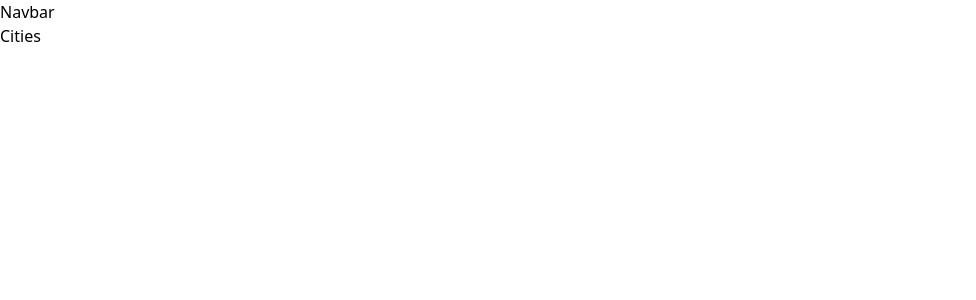
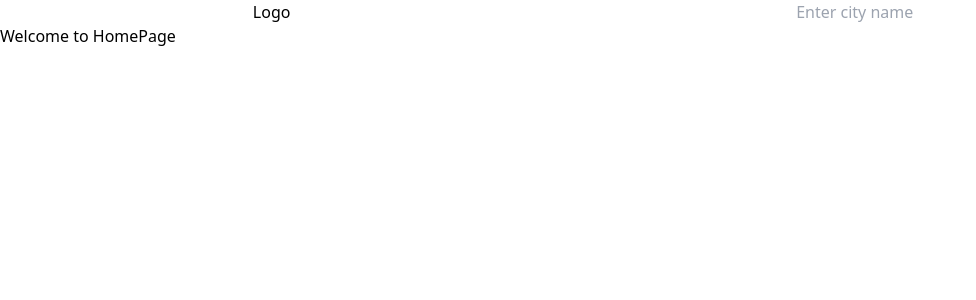
Before and after one commit to yugalJ7/gingFORECAST, a React (Vite) app: page / in a window 1280 px wide. Shown: the top 300 px of the page, without its empty margins (0-976 px from the left). Built offline with nearby package versions, Linux system fonts and the light colour scheme.

Commit message:
creating pages and components

```diff
--- a/src/App.jsx
+++ b/src/App.jsx
@@ -4,16 +4,16 @@
   createBrowserRouter,
   createRoutesFromElements,
 } from "react-router-dom";
-import Cities from "./pages/cities/Cities";
 import RootLayout from "./layout/RootLayout";
-import Weather from "./pages/weather/weather";
+import Home from "./pages/Home/Home";
+import Weather from "./pages/Weather/Weather";
 import Error404Page from "./pages/Error/Error404Page";
 
 const router = createBrowserRouter(
   createRoutesFromElements(
     <>
       <Route path="/" element={<RootLayout />}>
-        <Route index element={<Cities />} />
+        <Route index element={<Home />} />
         <Route path="weather" element={<Weather />} />
       </Route>
       <Route path="*" element={<Error404Page />} />
--- a/src/components/navbar/Navbar.jsx
+++ b/src/components/navbar/Navbar.jsx
@@ -1,5 +1,12 @@
 const Navbar = () => {
-  return <div>Navbar</div>;
+  return (
+    <div className="navbar flex justify-around">
+      <div className="navbarLogo">Logo</div>
+      <div className="navbarSearchBar">
+        <input placeholder="Enter city name" className="searchBar" />
+      </div>
+    </div>
+  );
 };
 
 export default Navbar;
--- a/src/layout/RootLayout.jsx
+++ b/src/layout/RootLayout.jsx
@@ -1,5 +1,6 @@
 import { Outlet } from "react-router-dom";
-import Navbar from "../components/navbar/navbar";
+import Navbar from "../components/Navbar/Navbar";
+
 const RootLayout = () => {
   return (
     <>
--- /dev/null
+++ b/src/pages/Home/Home.jsx
@@ -0,0 +1,5 @@
+const Home = () => {
+  return <div>Welcome to HomePage</div>;
+};
+
+export default Home;
--- a/src/pages/cities/Cities.jsx
+++ /dev/null
@@ -1,5 +0,0 @@
-const Cities = () => {
-  return <div>Cities</div>;
-};
-
-export default Cities;
```
Also changed, not shown: src/components/CitiesTable/CitiesTable.jsx (added).
